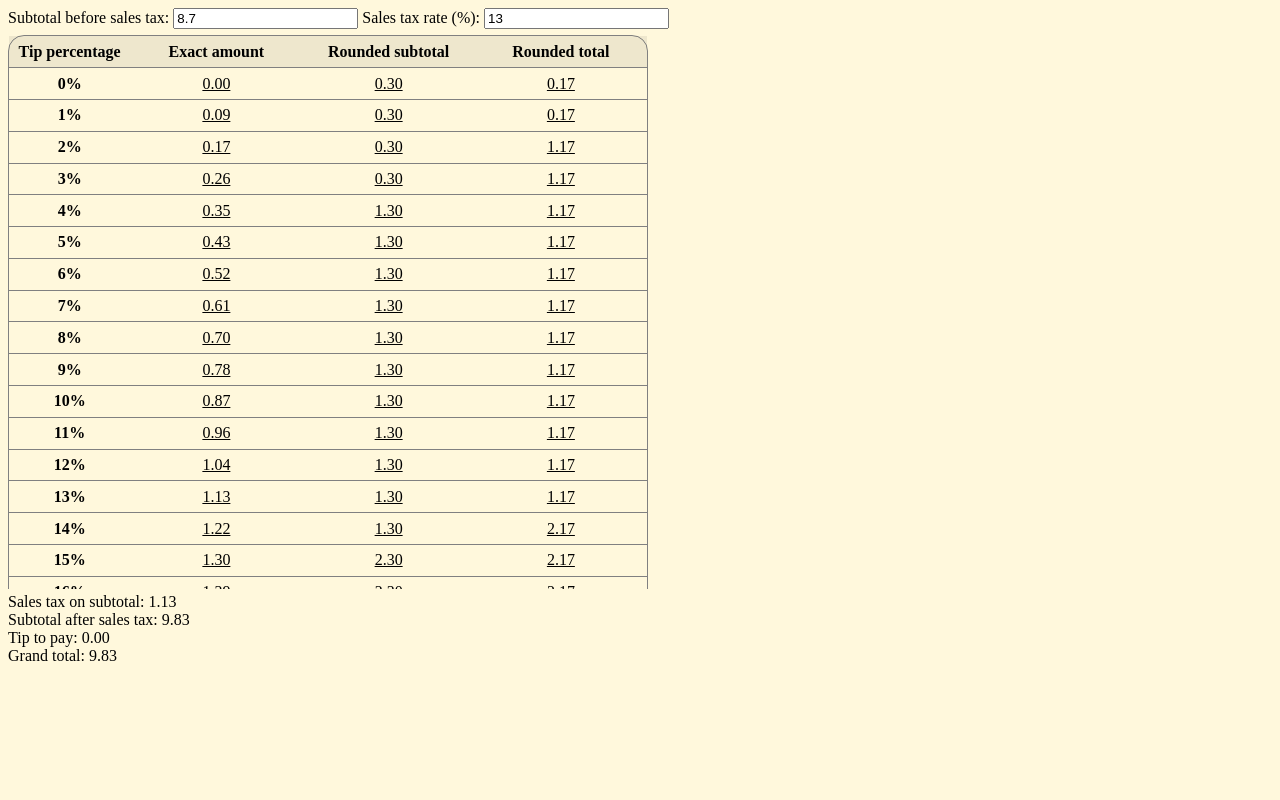
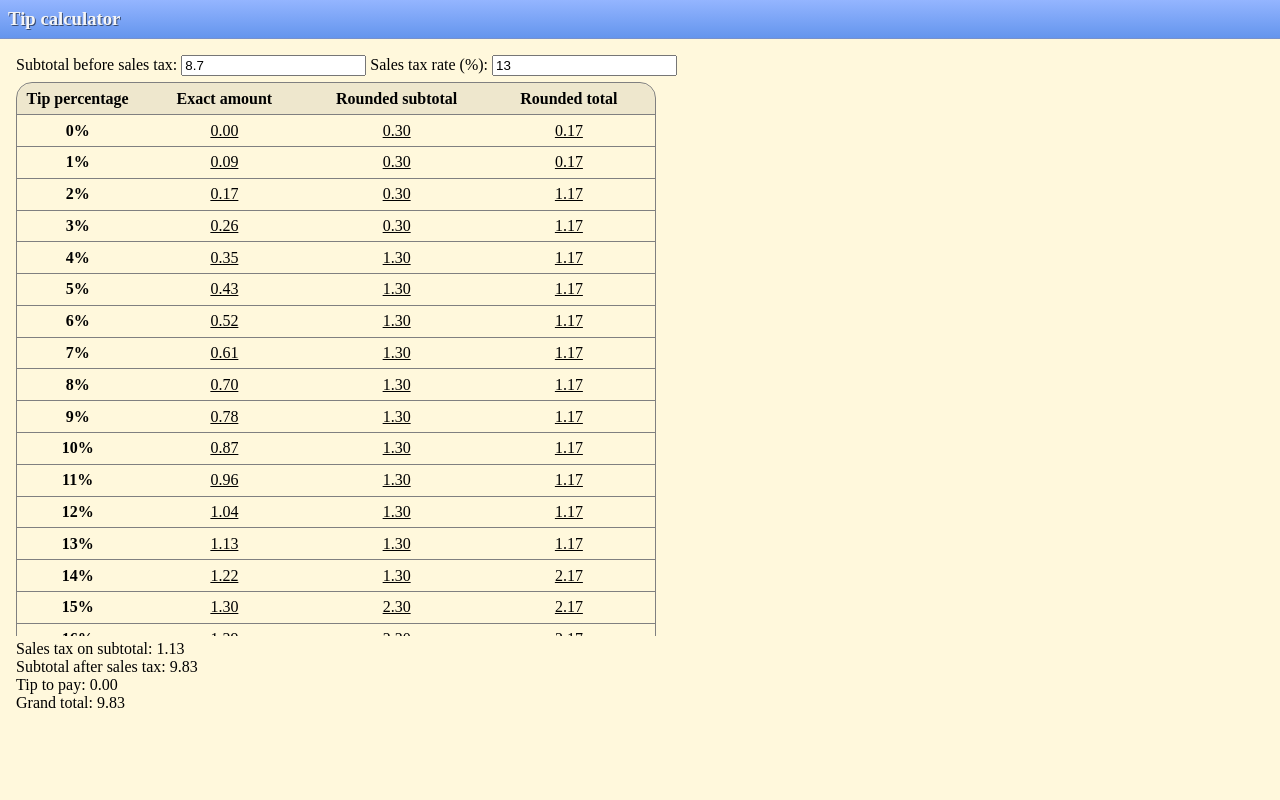
Before and after one commit to keianrao/TipCalculator, a website: page www/index.html in a window 1280 px wide. Drawn offline with Linux system fonts and the light colour scheme.

Commit message:
Added titlebar

```diff
--- a/config.xml
+++ b/config.xml
@@ -1,5 +1,5 @@
 <?xml version='1.0' encoding='utf-8'?>
-<widget id="com.keianrao.tipcalculator" version="1.0.0" xmlns="http://www.w3.org/ns/widgets" xmlns:cdv="http://cordova.apache.org/ns/1.0">
+<widget id="com.keianrao.tipcalculator" version="1.0.1" xmlns="http://www.w3.org/ns/widgets" xmlns:cdv="http://cordova.apache.org/ns/1.0">
     <name>TipCalculator</name>
     <description>Page for calculating dollar-rounded tips in a bill</description>
     <author email="dev@cordova.apache.org" href="https://cordova.apache.org">
--- a/package.json
+++ b/package.json
@@ -1,7 +1,7 @@
 {
   "name": "com.keianrao.tipcalculator",
   "displayName": "TipCalculator",
-  "version": "1.0.0",
+  "version": "1.0.1",
   "description": "Page for calculating dollar-rounded tips in a bill",
   "main": "index.js",
   "scripts": {
--- a/www/css/index.css
+++ b/www/css/index.css
@@ -19,17 +19,39 @@ copyright*/
 html {
     background-color: cornsilk;
 }
+body {
+    margin: 0;
+}
 
+#titlebar {
+    margin-bottom: 1em;
+    padding: 0.5em;
+
+    background-color: cornflowerblue;
+    background: linear-gradient(#94B5FF, cornflowerblue);
+    border-bottom: 0.1em solid #0003;
+
+    color: whitesmoke;
+    text-shadow: #0008 1px 1px;
+}
+#titlebar h3 {
+    margin: 0;
+}
+
+main {
+    margin: 1em;
+}
 
 .table-wrapper {
     display: inline-block;
     max-height: 70vh;
     overflow-y: scroll;
 }
+
 #options {
     table-layout: fixed;
     margin: 0.4em 0;
-    max-width: 40em;
+    max-width: min(100vw, 40em);
 
     border-spacing: 0;
     border: 0.05em solid grey;
@@ -46,15 +68,32 @@ html {
 #options > tr a:visited {
     color: inherit;
 }
-#options thead {
+
+#options thead tr th {
     background-color: #0001;
+    border-top: none;
 }
 #options thead tr th:nth-child(2) { width: 27%; }
 #options thead tr th:nth-child(3) { width: 27%; }
 #options thead tr th:nth-child(4) { width: 27%; }
-#options thead tr * { border-top: none; }
+#options thead tr th:first-child { border-top-left-radius: 1em; }
+#options thead tr th:last-child { border-top-right-radius: 1em; }
 
 input.error {
     color: #C00;
-    background: #FFCC80;
+    background-color: #FFCC80;
 }
+
+br.mobile { display: none; }
+
+@media (max-width: 40em) {
+    /*
+    * 40em is a weirdly emperical constant, and still allows for
+    * wonkiness in certain screen sizes. Having a determined
+    * width for the input fields in the top of the page would
+    * be better, then we can target the media query on that.
+    */
+    body section:first-of-type {
+        br.mobile { display: unset; }
+    }
+}
--- a/www/index.html
+++ b/www/index.html
@@ -28,14 +28,20 @@ copyright-->
         <title>Tip calculator</title>
     </head>
     <body>
-        <div id="titlebar"></div>
+        <div id="titlebar">
+            <h3>Tip calculator</h3>
+        </div>
+        <main>
             <section>
                 <label>
                     Subtotal before sales tax:
+                    <br class="mobile" />
                     <input id="subtotal" disabled />
                 </label>
+                <br class="mobile" />
                 <label>
                     Sales tax rate (%):
+                    <br class="mobile" />
                     <input id="rate" disabled />
                 </label>
             </section>
@@ -55,6 +61,7 @@ copyright-->
                 Tip to pay: <span id="tip"></span><br />
                 Grand total: <span id="total"></span>
             </section>
+        </main>
     </body>
     <script src="js/index.js"></script>
 </html>
```
Also changed, not shown: 1 other file. Lines whose indentation alone changed are shown as unchanged.
